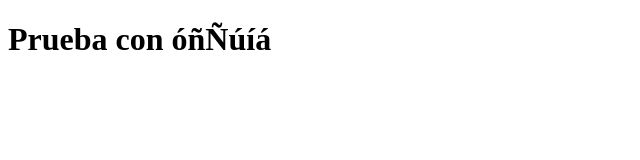
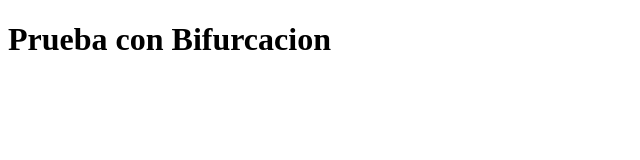
Before and after one commit to Jay-c360/Prueba, a plain HTML site: page index.html in a window 1280 px wide. Shown: the whole page, without its empty margins (0-640 px from the left). Drawn offline with Linux system fonts and the light colour scheme.

Commit message:
Commit de bifurcacion
Prueba de un commit en la rama creada

```diff
--- a/index.html
+++ b/index.html
@@ -2,9 +2,9 @@
 <html>
 <head>
 	<meta charset="utf-8">
-	<title>Prueba con óñÑúíá</title>
+	<title>Prueba con Bifurcacion</title>
 </head>
 <body>
-	<h1>Prueba con óñÑúíá</h1>
+	<h1>Prueba con Bifurcacion</h1>
 </body>
 </html>
```
